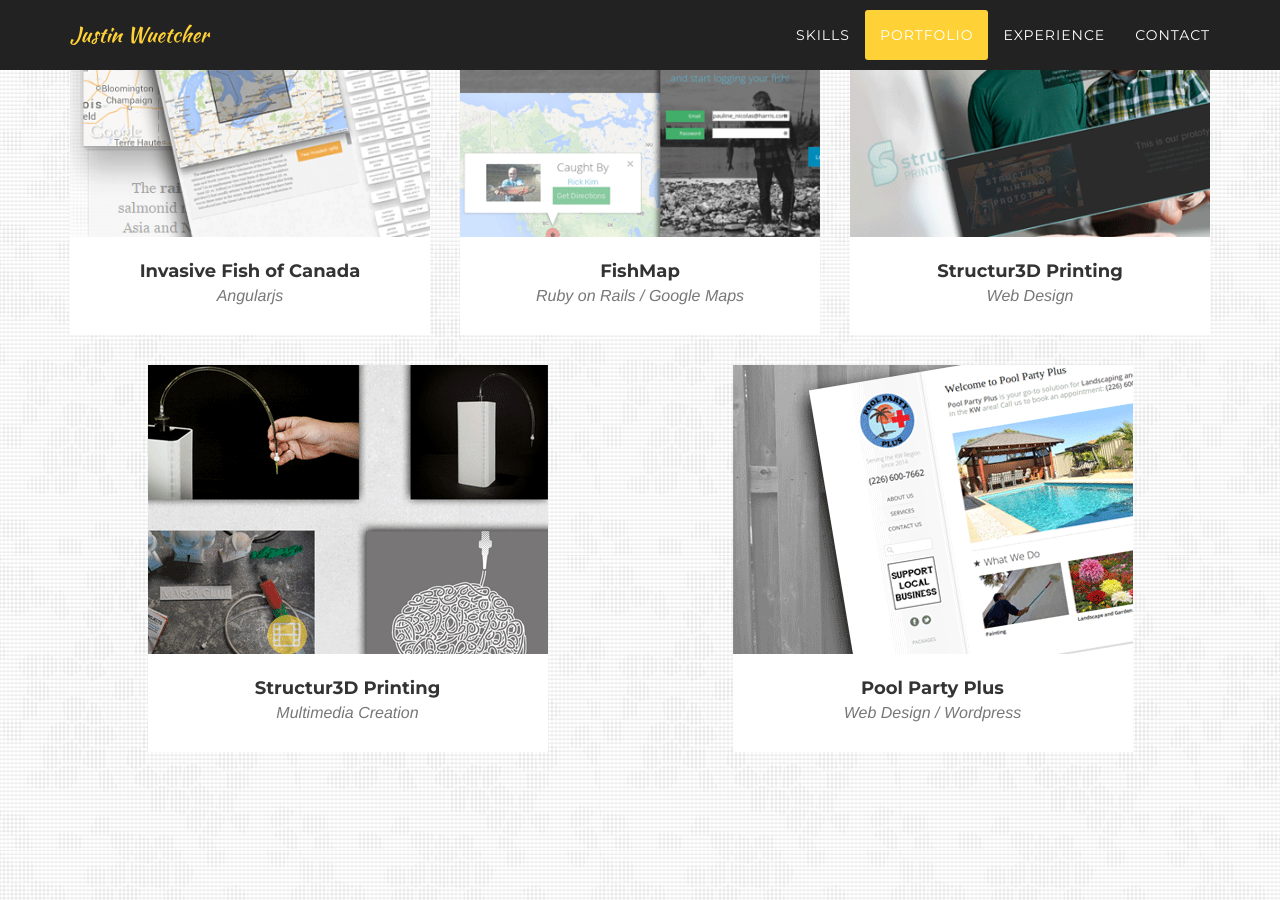
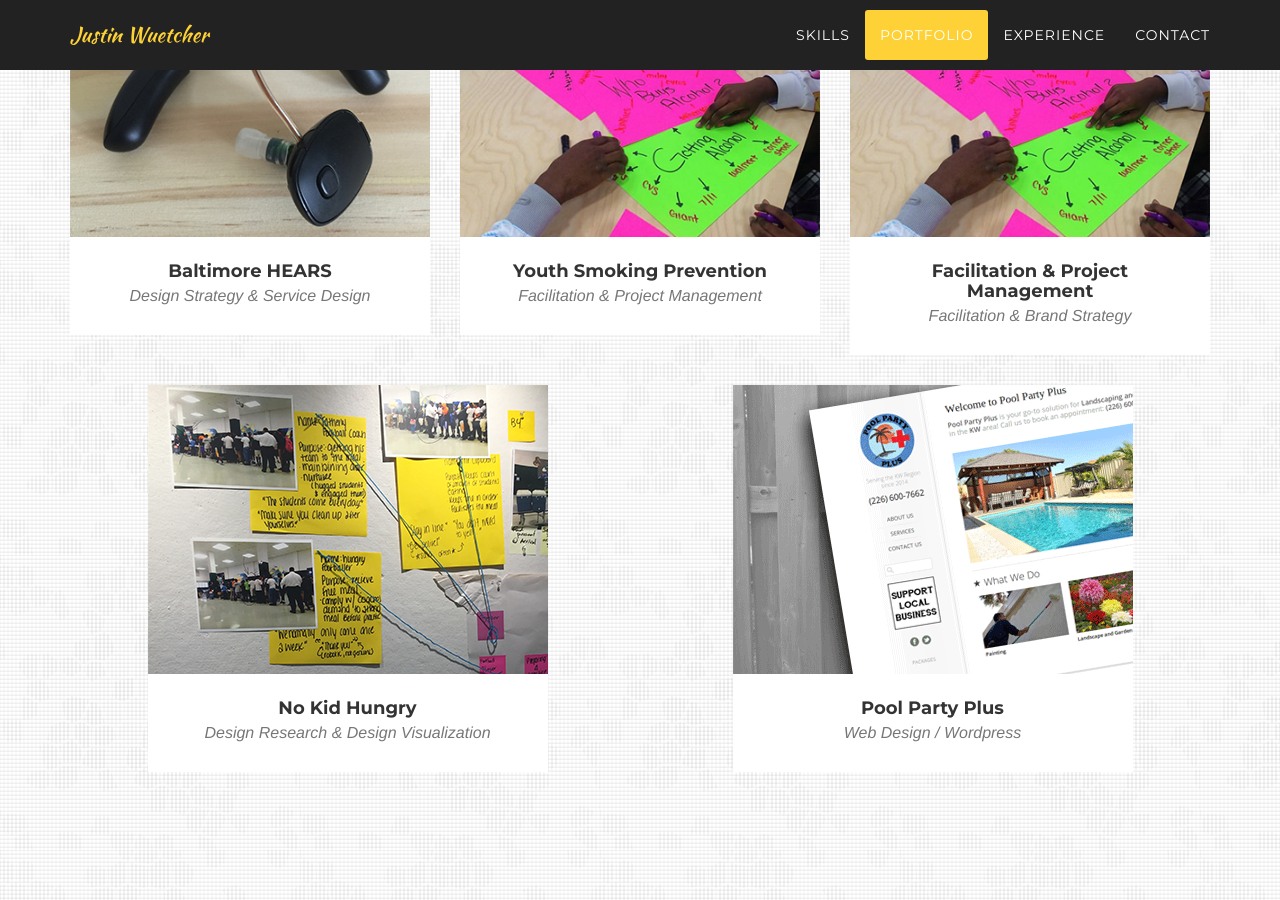
Before and after one commit to jwuetcher/jwuetcher.github.io, a Jekyll site: the page built from index.html, in a window 1280 px wide and 900 px high, scrolled down 3373 px. Built offline with Jekyll 4.4.1, drawn with Linux system fonts in a browser that asks for light colours; some web fonts are replaced.

Commit message:
Portfolio Update

```diff
--- a/_includes/portfolio_grid.html
+++ b/_includes/portfolio_grid.html
@@ -16,11 +16,11 @@
                                 <i class="fa fa-plus fa-3x"></i>
                             </div>
                         </div>
-                        <img src="img/portfolio/anguar-invasive.png" class="img-responsive" alt="">
+                        <img src="img/portfolio/PSAP.png" class="img-responsive" alt="Sound World Solutions CS-50 personal sound amplification Device">
                     </a>
                     <div class="portfolio-caption">
-                        <h4>Invasive Fish of Canada</h4>
-                        <p class="text-muted">Angularjs</p>
+                        <h4>Baltimore HEARS</h4>
+                        <p class="text-muted">Design Strategy & Service Design</p>
                     </div>
                 </div>
 
@@ -31,11 +31,11 @@
                                 <i class="fa fa-plus fa-3x"></i>
                             </div>
                         </div>
-                        <img src="img/portfolio/fishmap.png" class="img-responsive" alt="">
+                        <img src="img/portfolio/OYCAW.png" class="img-responsive" alt="two middle school students brainstorming">
                     </a>
                     <div class="portfolio-caption">
-                        <h4>FishMap</h4>
-                        <p class="text-muted">Ruby on Rails / Google Maps</p>
+                        <h4>Youth Smoking Prevention</h4>
+                        <p class="text-muted">Facilitation & Project Management</p>
                     </div>
                 </div>
 
@@ -46,11 +46,11 @@
                                 <i class="fa fa-plus fa-3x"></i>
                             </div>
                         </div>
-                        <img src="img/portfolio/structur3d.png" class="img-responsive" alt="">
+                        <img src="img/portfolio/OYCAW.png" class="img-responsive" alt="two middle school students mind mapping on bright neon paper">
                     </a>
                     <div class="portfolio-caption">
-                        <h4>Structur3D Printing</h4>
-                        <p class="text-muted">Web Design</p>
+                        <h4>Facilitation & Project Management</h4>
+                        <p class="text-muted">Facilitation & Brand Strategy</p>
                     </div>
                 </div>
 
@@ -81,11 +81,11 @@
                                 <i class="fa fa-plus fa-3x"></i>
                             </div>
                         </div>
-                        <img src="img/portfolio/s3dproducts.png" class="img-responsive" alt="">
+                        <img src="img/portfolio/NKH.png" class="img-responsive" alt="Three extra large postit notes each with a picture attached to it creating a persona">
                     </a>
                     <div class="portfolio-caption">
-                        <h4>Structur3D Printing</h4>
-                        <p class="text-muted">Multimedia Creation</p>
+                        <h4>No Kid Hungry</h4>
+                        <p class="text-muted">Design Research & Design Visualization</p>
                     </div>
                 </div>
 
```
Also changed, not shown: img/portfolio/NKH.png (added), img/portfolio/OYCAW.png (added), img/portfolio/PSAP.png (added), img/portfolio/PublicMarket.png (added).
